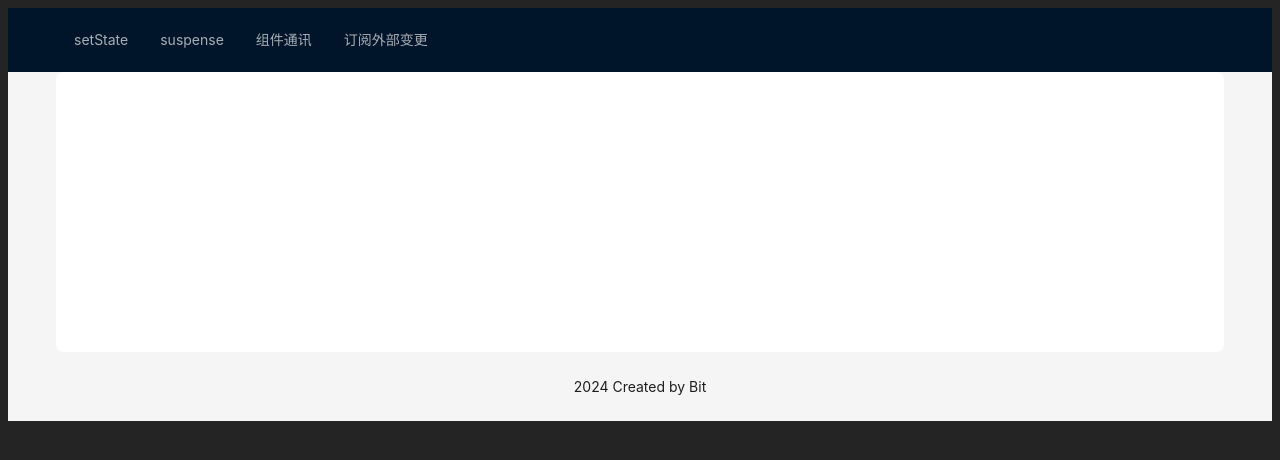
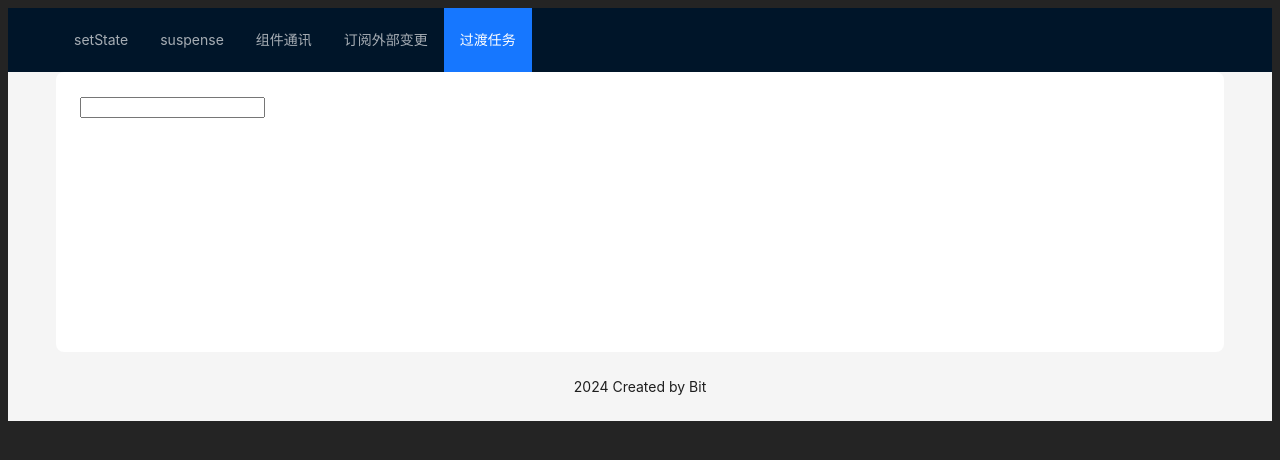
Before and after one commit to yangshijunx/react-point, a React (Vite) app: page /useTransition in a window 1280 px wide. Shown: the top 460 px of the page. Built offline with nearby package versions, Linux system fonts and the light colour scheme.

Commit message:
feat: useTransition

```diff
--- a/src/App.tsx
+++ b/src/App.tsx
@@ -11,6 +11,7 @@ import SetState from "@/pages/setStates/index";
 import SuspenseComponent from "@/pages/suspense";
 import ComponentsCommunication from "./pages/componentCommunication";
 import UseSyncExternalStore from "@/pages/useSyncExternalStore";
+import UseTransition from "@/pages/useTransition";
 
 const { Header, Content, Footer } = Layout;
 
@@ -39,6 +40,11 @@ const App: React.FC = () => {
       path: "/useSyncExternalStore",
       name: "订阅外部变更",
       component: () => <UseSyncExternalStore />,
+    },
+    {
+      path: "/useTransition",
+      name: "过渡任务",
+      component: () => <UseTransition />,
     },
   ];
 
--- /dev/null
+++ b/src/pages/useTransition/index.tsx
@@ -0,0 +1,31 @@
+import { useState, useTransition, ChangeEvent } from "react";
+
+const UseTransition: React.FC = () => {
+  const [isPending, startTransition] = useTransition();
+  const [input, setInput] = useState<string>("");
+  const [list, setList] = useState<string[]>([]);
+
+  const handleChange = (e: ChangeEvent<HTMLInputElement>) => {
+    const value = e.target.value;
+    setInput(value);
+    // 使用 useTransition 来进行列表更新
+    startTransition(() => {
+      const newList = Array(20000).fill(value);
+      setList(newList);
+    });
+  };
+
+  return (
+    <div>
+      <input type="text" value={input} onChange={handleChange} />
+      {isPending ? <p>Loading...</p> : null}
+      <ul>
+        {list.map((item, index) => (
+          <li key={index}>{item}</li>
+        ))}
+      </ul>
+    </div>
+  );
+};
+
+export default UseTransition;
```
